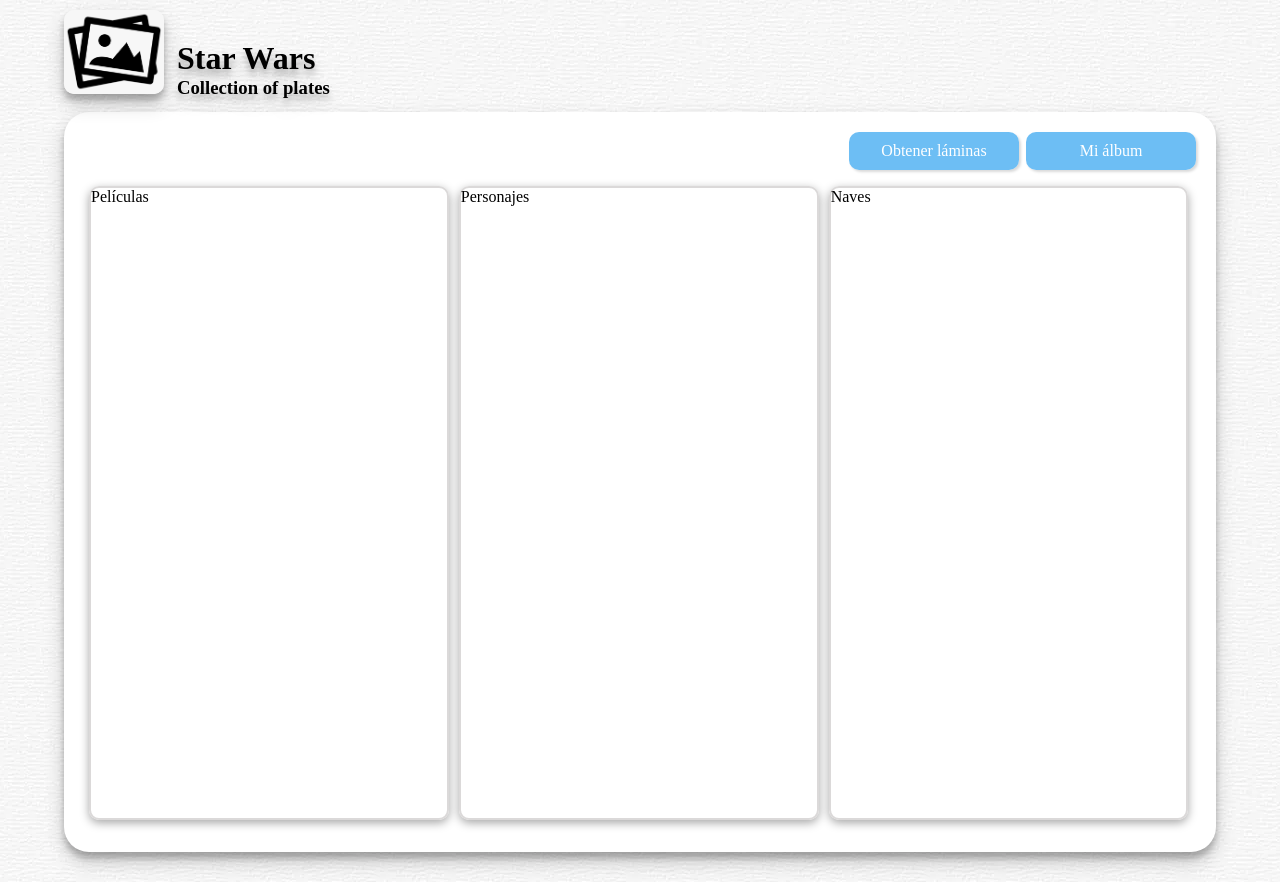
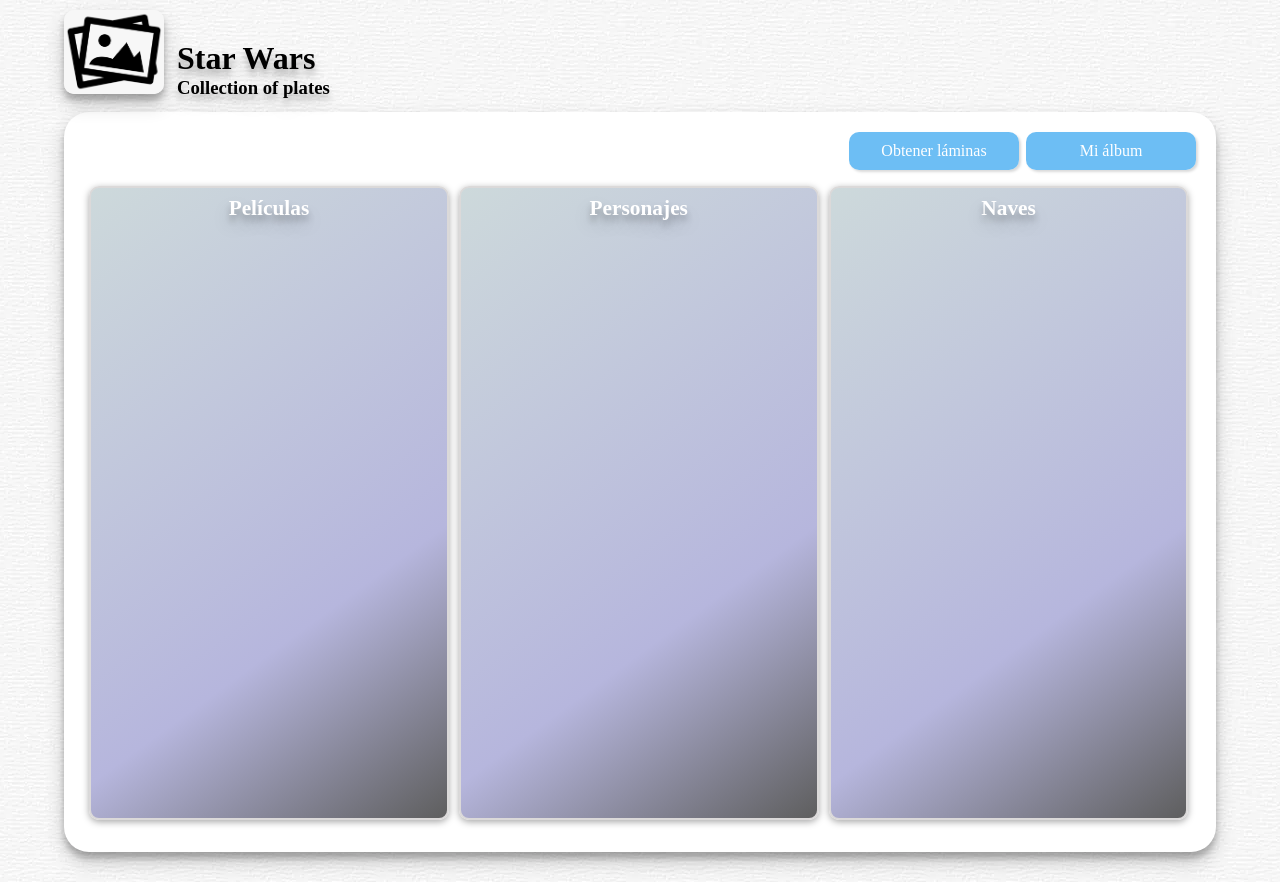
Before and after one commit to juanse-morales/star-wars, an Angular app: page / in a window 1280 px wide. Built offline with nearby package versions, Linux system fonts and the light colour scheme.

Commit message:
REFACTOR: Modify design of section

```diff
--- a/src/app/seccion-album/seccion-album.component.css
+++ b/src/app/seccion-album/seccion-album.component.css
@@ -5,5 +5,15 @@
   margin: 5px;
   border: 2pt solid rgb(219, 217, 217);
   border-radius: 10px;
-  box-shadow: rgba(0, 0, 0, 0.35) 0px 3px 10px;
+  box-shadow: rgba(0, 0, 0, 0.35) 0px 2px 7px;
+  background: linear-gradient(324deg, rgba(94,94,94,1) 0%, rgba(182,182,221,1) 33%, rgba(205,217,219,1) 100%);
 }
+
+.title-seccion {
+  font-size: 16pt;
+  font-weight: bold;
+  color: white;
+  text-shadow: rgba(0, 0, 0, 0.19) 0px 10px 20px, rgba(0, 0, 0, 0.23) 0px 6px 6px;
+  text-align: center;
+  padding-top: 8px;
+}
```
